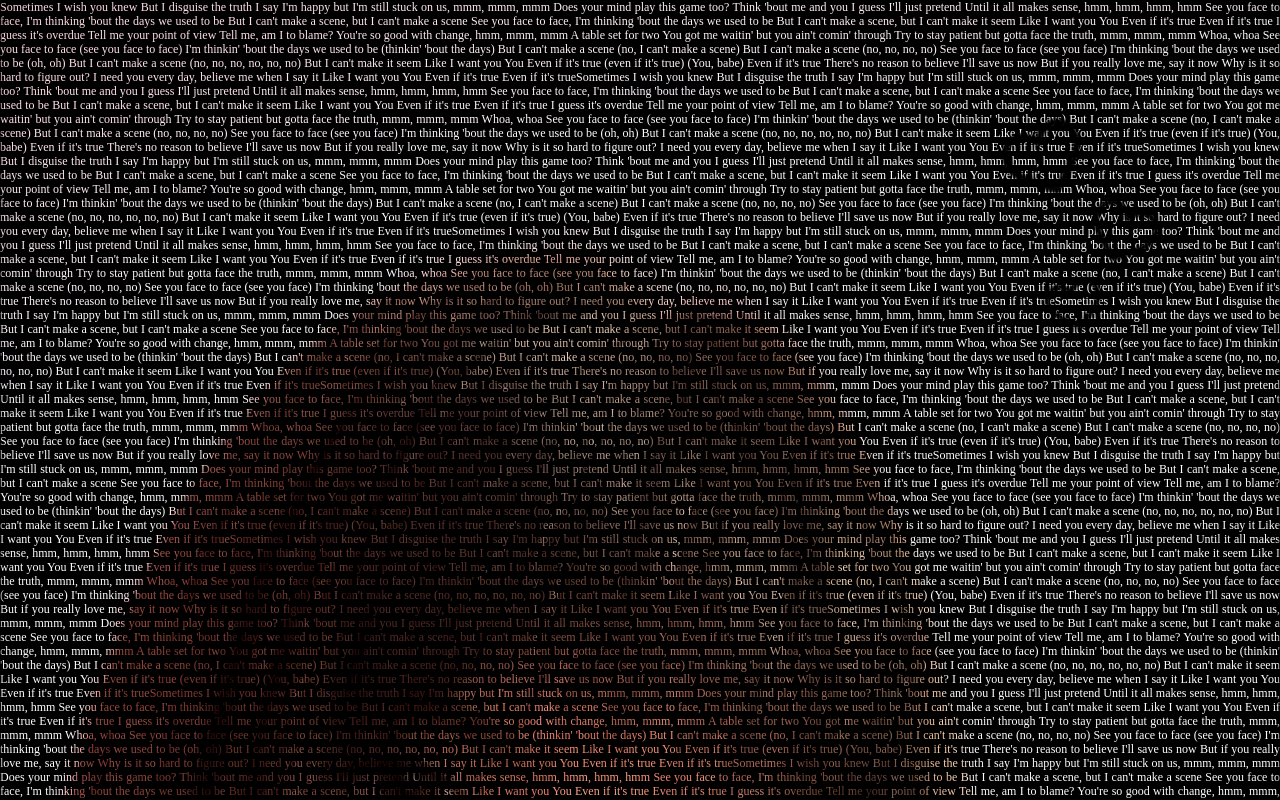
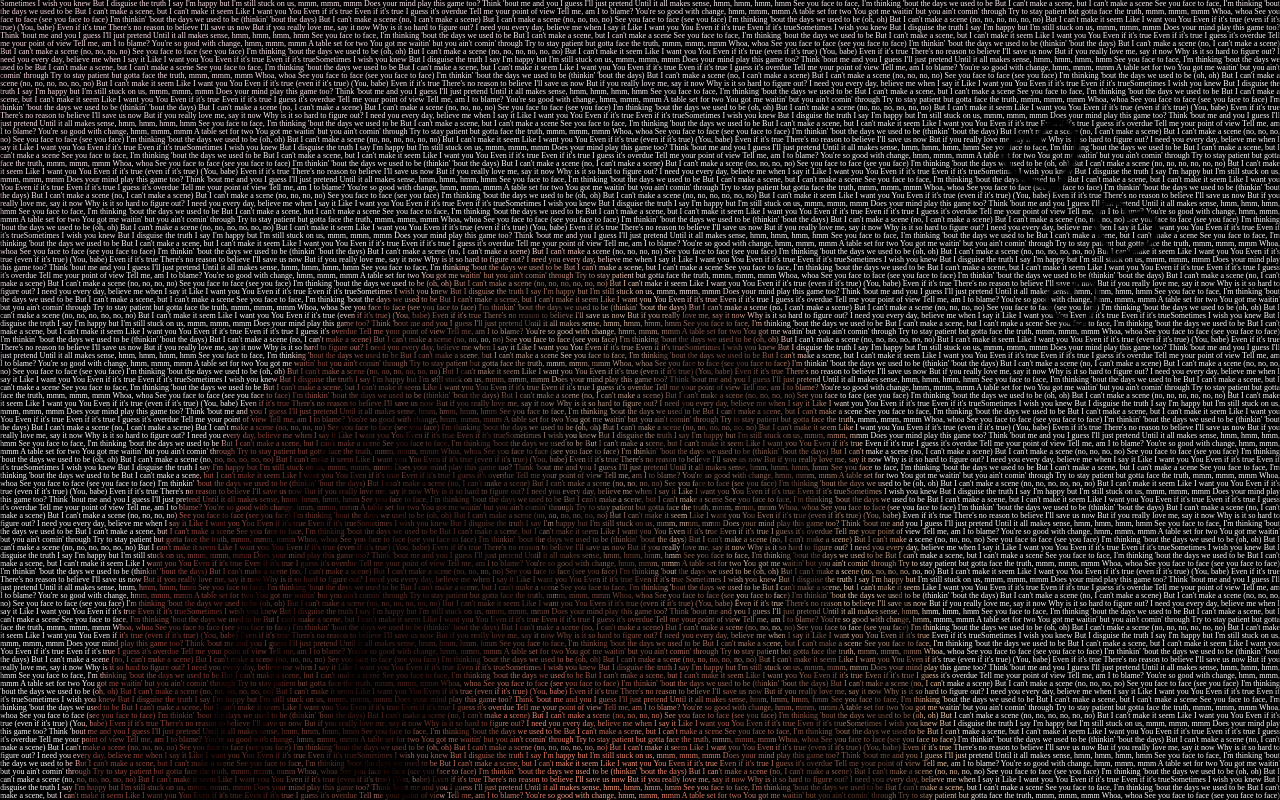
Before and after one commit to PaulBovtach/luibov_valentine, a plain HTML site: page index.html in a window 1280 px wide. Shown: the top 800 px of the page. Drawn offline with Linux system fonts and the light colour scheme.

Commit message:
Update style.css

```diff
--- a/style.css
+++ b/style.css
@@ -5,8 +5,8 @@ body {
 }
 
 p {
-  font-size: 12px;
-  line-height: 14px;
+  font-size: 8px;
+  line-height: 8px;
   text-align: justify;
   background: url(image2.jpg) no-repeat center/cover;
   background-attachment: fixed;
```
